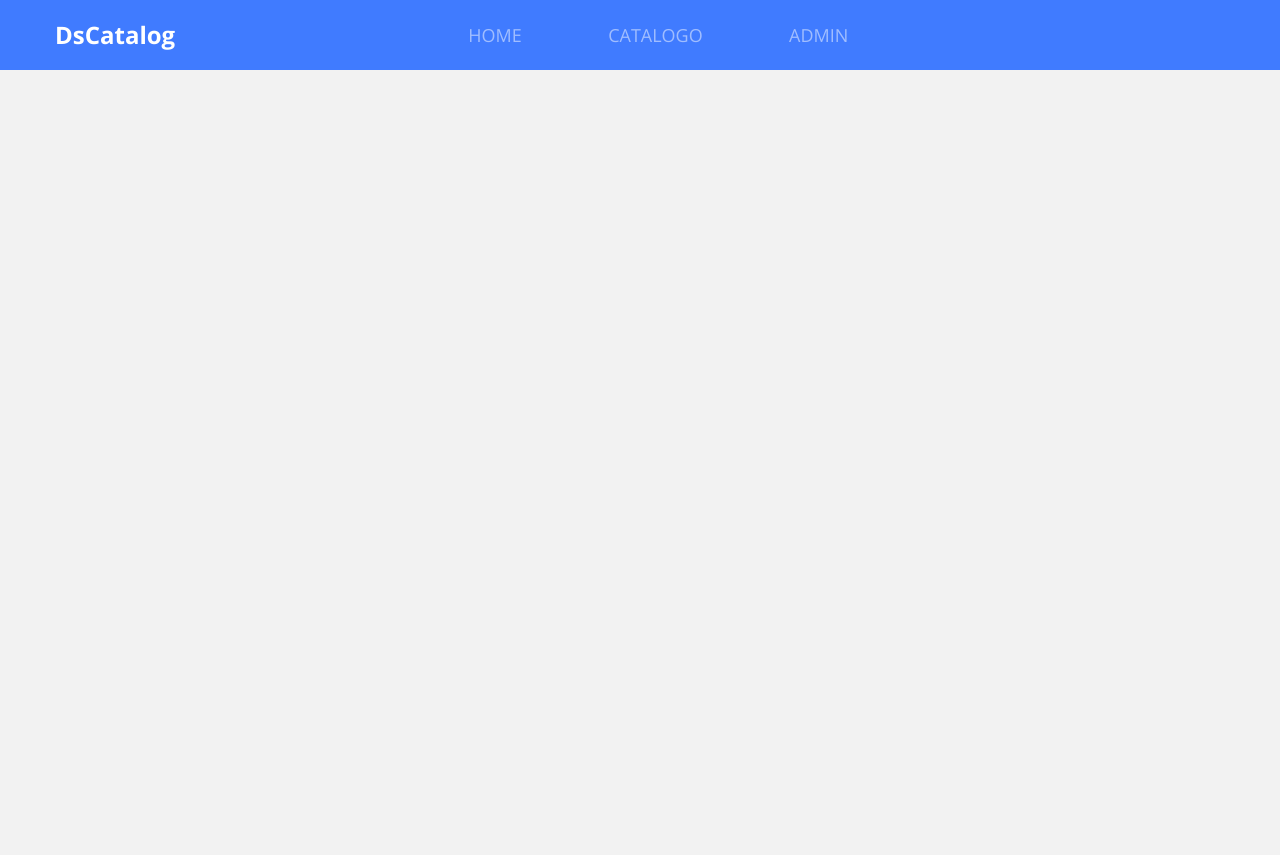
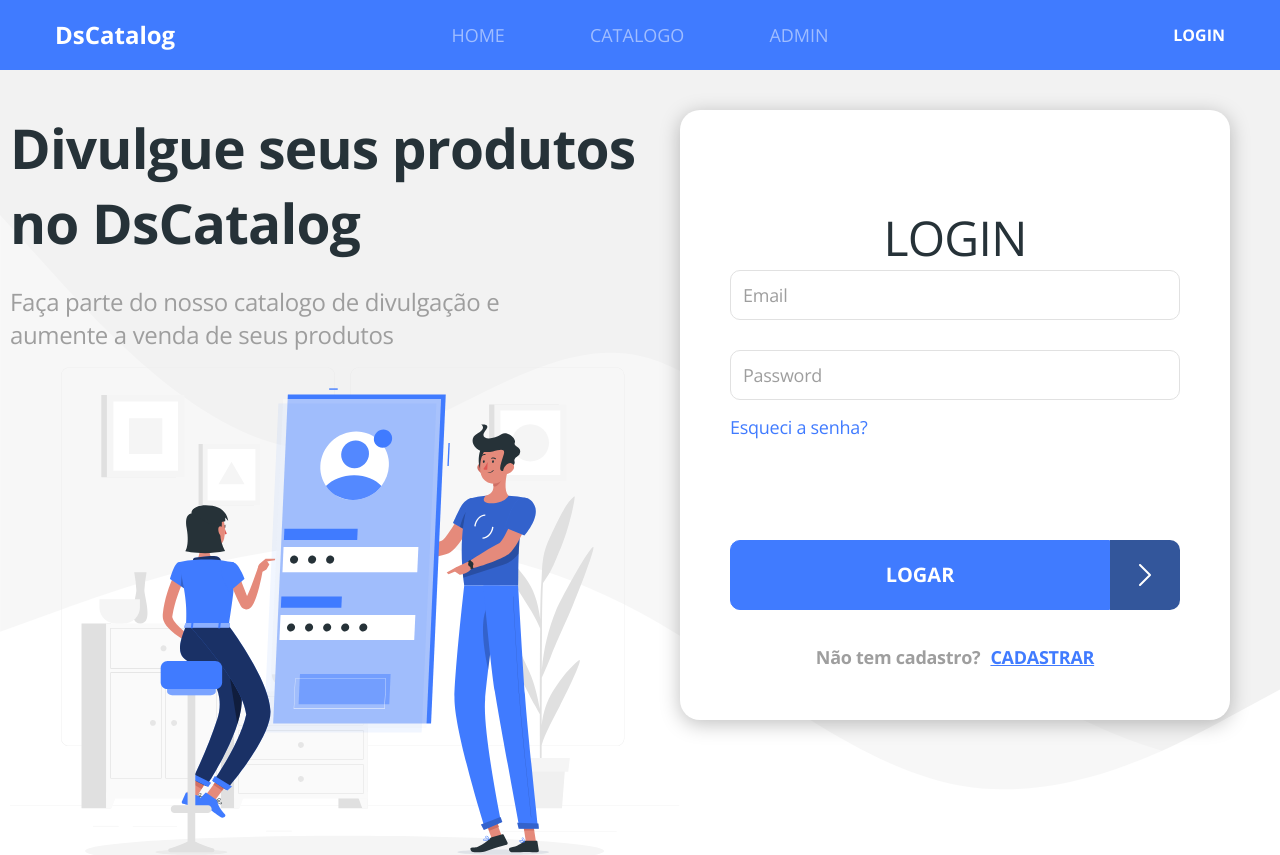
Before and after one commit to JuanAliaga/dscatalog, a React (Create React App) app in the folder front-web/: page /auth/login in a window 1280 px wide. Shown: the top 855 px of the page. Before the commit the page ends 800 px from the top, so only its background shows below. Built offline with nearby package versions, Linux system fonts and the light colour scheme.

Commit message:
Finish login/logout layout

```diff
--- a/front-web/src/Routes.tsx
+++ b/front-web/src/Routes.tsx
@@ -23,7 +23,7 @@ const Routes = () => {
             <ProductDetails/>
         </Route>
         <Redirect from="/admin" exact to="/admin/products"/>
-        <Route path="/admin/auth">
+        <Route path="/auth">
             <Auth/>
         </Route>
         <Redirect from="/admin" exact to="/admin/products"/>
--- a/front-web/src/core/components/Navbar/index.tsx
+++ b/front-web/src/core/components/Navbar/index.tsx
@@ -1,36 +1,64 @@
-import React from 'react';
+import React, { useEffect, useState } from 'react';
 import './styles.scss';
-import {Link, NavLink} from 'react-router-dom';
-import { isAllowedByRole } from 'core/utils/auth';
+import {Link, NavLink, useLocation} from 'react-router-dom';
+import { getAccessTokenDecoded, isAllowedByRole, logout } from 'core/utils/auth';
 
 const Navbar = () =>{
+    const [currentUser,setCurrentUser]= useState('');
+    const location = useLocation();
+
+    useEffect(()=>{
+        const currentUserData = getAccessTokenDecoded();
+        setCurrentUser(currentUserData.user_name);
+    },[location]);
+
+    const handleLogout = (event:React.MouseEvent<HTMLAnchorElement,MouseEvent>) =>{
+        event.preventDefault();
+        logout();
+    }
+
     return (
         <nav className= "row bg-primary main-nav">
-            <div className="col-2">
+            <div className="col-3 ">
                 <Link to="/" className="nav-logo-txt">
                 <h4>DsCatalog</h4>
                 </Link>
             </div>
-            <div className="col-6 offset-2">
+            <div className="col-6 ">
                 <ul className="main-menu">
                     <li>
-                        <NavLink to="/" activeClassName="active" exact>
+                        <NavLink to="/" className="navlink" activeClassName="active" exact>
                             HOME
                         </NavLink>
                     </li>
                     <li>
-                        <NavLink to="/products" activeClassName="active">
+                        <NavLink to="/products" className="navlink" activeClassName="active">
                             CATALOGO
                         </NavLink>
                     </li>
                     <li>
-                                <NavLink to="/admin" activeClassName="active">
+                        <NavLink to="/admin"  className="navlink" activeClassName="active">
                                 ADMIN
-                            </NavLink>
+                        </NavLink>
                     </li>
 
 
                 </ul>
+            </div>
+            <div className="col-3 text-right ">
+                {currentUser && (
+                    <>
+                    {currentUser}
+                    <a href="#logout"
+                    className="navlink active d-inline"
+                    onClick={handleLogout}
+                    > LOGOUT</a>
+                    </>
+                )}
+                {!currentUser && (
+                    <Link to="/auth/login" className="navlink active">LOGIN</Link>
+                )}
+
             </div>
         </nav>
     );
--- a/front-web/src/core/components/Navbar/styles.scss
+++ b/front-web/src/core/components/Navbar/styles.scss
@@ -3,6 +3,7 @@
     color: #FFF;
     align-items: center;
     padding-left: 40px;
+    padding-right: 40px;
     margin-left: 0px;
     margin-right: 0px;
 }
@@ -15,10 +16,18 @@
 .main-menu{
     display:flex;
     font-size: 18px;
-    width: 380px;
-    justify-content: space-between;
+    justify-content: center;
 
-    a{
+    li:nth-child(2){
+        margin-right: 85px;
+        margin-left: 85px;
+    }
+
+
+}
+
+
+.navlink{
     font-style: normal;
     color: rgba(255, 255, 255, 0.5);
 
@@ -31,4 +40,3 @@
         color:#FFF;
     }
 }
-}
--- a/front-web/src/core/components/Routes/PrivateRoute.tsx
+++ b/front-web/src/core/components/Routes/PrivateRoute.tsx
@@ -19,7 +19,7 @@ const PrivateRoute =({ children, path, allowedRoutes }:Props) =>{
            return(
             <Redirect
               to={{
-                pathname: "/admin/auth/login",
+                pathname: "/auth/login",
                 state: { from: location }
               }}
             />
--- a/front-web/src/core/utils/auth.ts
+++ b/front-web/src/core/utils/auth.ts
@@ -1,6 +1,7 @@
 import jwtDecode from 'jwt-decode';
 export const CLIENT_ID = 'dscatalog';
 export const CLIENT_SECRET = 'dscatalog123';
+import history from './history';
 
 type LoginResponse={
     access_token:string;
@@ -61,3 +62,8 @@ export const isAllowedByRole = (routeRoles: Role[] = [])=>{
     const {authorities} = getAccessTokenDecoded();
     return routeRoles.some(role => authorities?.includes(role));
 }
+
+export const logout = () =>{
+    localStorage.removeItem('authData');
+    history.replace('/auth/login');
+}
--- a/front-web/src/core/utils/request.ts
+++ b/front-web/src/core/utils/request.ts
@@ -1,7 +1,7 @@
 import axios, { Method } from 'axios';
 import { type } from 'os';
 import qs from 'qs';
-import { CLIENT_ID, CLIENT_SECRET, getSessionData } from './auth';
+import { CLIENT_ID, CLIENT_SECRET, getSessionData, logout } from './auth';
 import history from './history';
 
 type RequestParams ={
@@ -21,8 +21,7 @@ axios.interceptors.response.use(function(response){
     return response;
 }, function(error){
     if(error.response.status === 401){
-        console.log("redirecionar para a pagina de login");
-        history.push('/admin/auth/login');
+        logout();
     }
     return Promise.reject(error);
 });
--- a/front-web/src/pages/Auth/components/Login/Index.tsx
+++ b/front-web/src/pages/Auth/components/Login/Index.tsx
@@ -62,7 +62,7 @@ const Login = () =>{
                     </div>
 
 
-                    <Link to="/admin/auth/recover" className="login-link-recover">
+                    <Link to="/auth/recover" className="login-link-recover">
                     Esqueci a senha?
                     </Link>
                     <div className="login-submit">
@@ -71,7 +71,7 @@ const Login = () =>{
                     <div className="text-center">
                         <span className="not-registered">
                             Não tem cadastro?
-                            <Link to="/admin/auth/register" className="login-link-register">
+                            <Link to="/auth/register" className="login-link-register">
                                 Cadastrar
                             </Link>
                         </span>
--- a/front-web/src/pages/Auth/index.tsx
+++ b/front-web/src/pages/Auth/index.tsx
@@ -16,13 +16,13 @@ const Auth = () =>{
             </div>
             <div className="auth-content">
                 <Switch>
-                    <Route path="/admin/auth/login">
+                    <Route path="/auth/login">
                         <Login/>
                     </Route>
-                        <Route path="/admin/auth/register">
+                        <Route path="/auth/register">
                             <h1>registrar</h1>
                         </Route>
-                        <Route path="/admin/auth/recover">
+                        <Route path="/auth/recover">
                             <h1>recuperar</h1>
                         </Route>
                 </Switch>
```
Also changed, not shown: 1 other file (tests, documents, lock files or other folders). Lines whose indentation alone changed are shown as unchanged.
